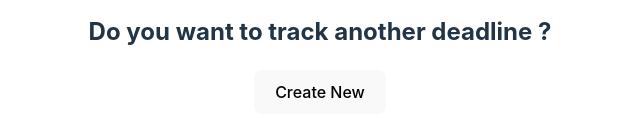
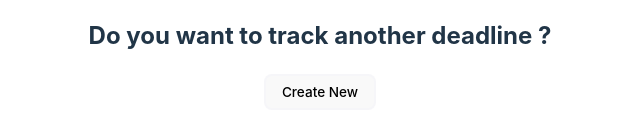
Before and after one commit to Yehonatal/project-time, a React (Vite) app: page / in a window 1280 px wide. Shown: the part 334-470 px from the top of the page, without its empty margins (320-960 px from the left). Built offline with nearby package versions, Linux system fonts and the light colour scheme.

Commit message:
UI update

```diff
--- a/src/index.css
+++ b/src/index.css
@@ -37,11 +37,11 @@ h1 {
 
 button {
     border-radius: 8px;
-    border: 2px solid transparent;
+    border: 2px solid #cbceff10;
     padding: 0.6em 1.2em;
-    font-size: 1em;
     font-weight: 500;
     font-family: inherit;
+    font-size: 0.85em !important;
     background-color: #1a1a1a;
     cursor: pointer;
     transition: border-color 0.25s;
--- a/src/style/getdate.css
+++ b/src/style/getdate.css
@@ -10,19 +10,20 @@ form {
     font-family: inherit;
     cursor: pointer;
     transition: border-color 0.25s;
-
+    color: white;
     display: flex;
     flex-direction: column;
-    gap: 10px;
     padding: 1em;
     width: 100%;
 
     button {
+        font-size: 0.9em !important;
         margin-top: 1em;
         border-color: #646cff;
     }
     label {
-        padding: 10px;
+        padding: 10px 0;
+        flex: 1;
         display: flex;
     }
 }
@@ -30,7 +31,7 @@ input {
     font-size: 1em;
     flex: 1;
     margin-left: 1em;
-    border: 1px solid transparent;
+    border: 2px solid #646cff;
     border-radius: 5px;
     background-color: #0008ff1c;
     padding: 5px 10px;
```
